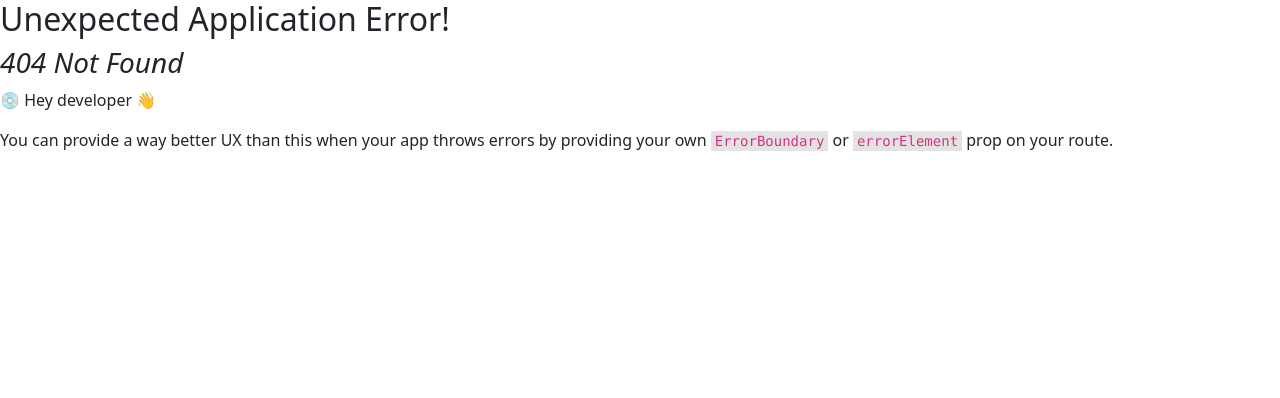
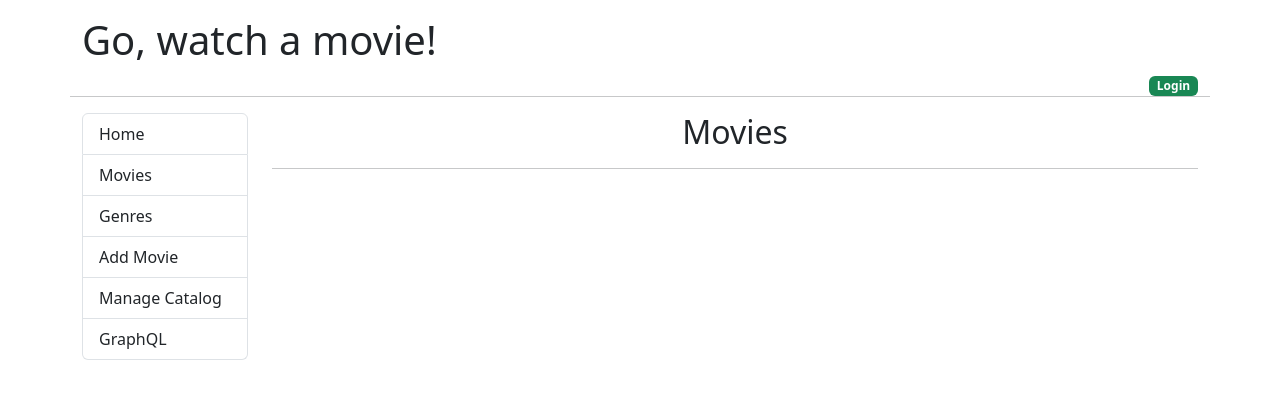
Before and after one commit to calvarado2004/react-apps, a React (Create React App) app in the folder go-movies-front-end/: page /movies in a window 1280 px wide. Before the commit this address had no page. Shown: the top 398 px of the page. Built offline with nearby package versions, Linux system fonts and the light colour scheme.

Commit message:
using react-router-dom

```diff
--- a/go-movies-front-end/src/App.js
+++ b/go-movies-front-end/src/App.js
@@ -1,4 +1,5 @@
 import Home from './components/home'
+import {Outlet} from "react-router-dom";
 
 function App() {
   return (
@@ -18,8 +19,8 @@
             <div className="col-md-2">
                 <nav>
                     <div className="list-group">
-                        <a href="#!" className="list-group-item list-group-item-action">Home</a>
-                        <a href="#!" className="list-group-item list-group-item-action">Movies</a>
+                        <a href="/" className="list-group-item list-group-item-action">Home</a>
+                        <a href="/movies" className="list-group-item list-group-item-action">Movies</a>
                         <a href="#!" className="list-group-item list-group-item-action">Genres</a>
                         <a href="#!" className="list-group-item list-group-item-action">Add Movie</a>
                         <a href="#!" className="list-group-item list-group-item-action">Manage Catalog</a>
@@ -28,7 +29,8 @@
                 </nav>
             </div>
             <div className="col-md-10">
-                <Home/>
+               <Outlet/>
+
             </div>
         </div>
 
--- /dev/null
+++ b/go-movies-front-end/src/components/ErrorPage.js
@@ -0,0 +1,21 @@
+import {useRouteError} from "react-router-dom";
+
+export default function ErrorPage() {
+    const error = useRouteError();
+
+    return (
+        <div className="container">
+            <div className="row">
+                <div className="col-md-6 offset-md-3">
+                    <h1>Oops! Something went wrong</h1>
+                    <p>Error ocurred</p>
+                    <p>
+                        <em>
+                            {error.statusText || error.message}
+                        </em>
+                    </p>
+                </div>
+            </div>
+        </div>
+    )
+}
--- a/go-movies-front-end/src/index.js
+++ b/go-movies-front-end/src/index.js
@@ -2,9 +2,20 @@
 import ReactDOM from 'react-dom/client';
 import App from './App';
 import {createBrowserRouter, RouterProvider} from "react-router-dom";
+import ErrorPage from "./components/ErrorPage";
+import Home from "./components/home";
+import Movies from "./components/movies";
 
 const router = createBrowserRouter([
-    {path: '/', element: <App />},
+    {
+        path: '/',
+        element: <App />,
+        errorElement: <ErrorPage />,
+        children: [
+            {index: true, element:  <Home/>},
+            {path: '/movies', element: <Movies/>},
+        ]
+    },
 
 ])
 
```
